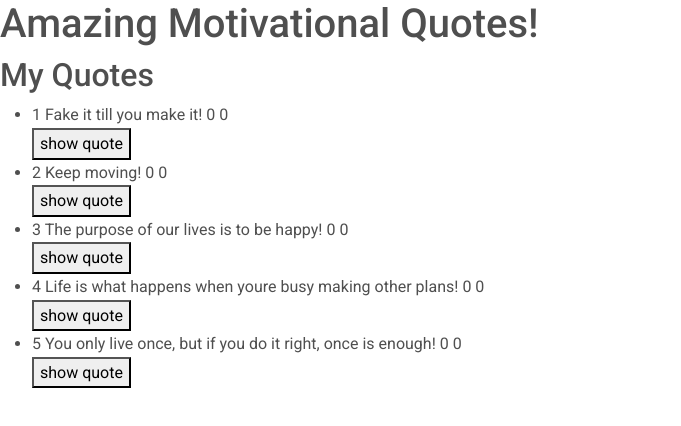
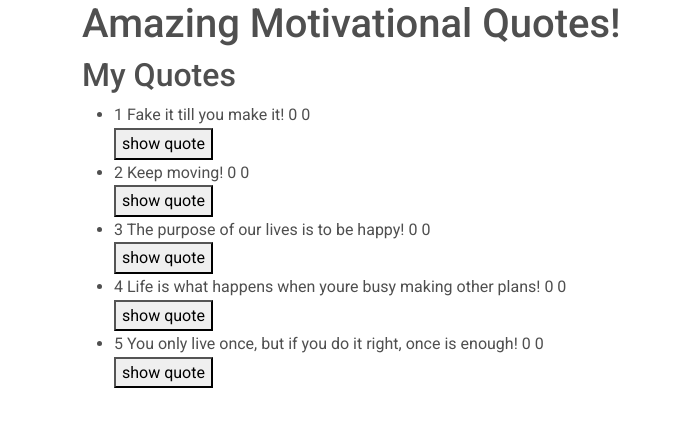
Before and after one commit to ZippMukami/Quotes-App, an Angular app: page / in a window 1280 px wide. Shown: the top 426 px of the page, without its empty margins (0-681 px from the left). Built offline with nearby package versions, Linux system fonts and the light colour scheme.

Commit message:
adds bootstrap.

```diff
--- a/src/app/quote-section/quote-section.component.html
+++ b/src/app/quote-section/quote-section.component.html
@@ -1,6 +1,9 @@
+<div class="container">
+
   <h1>Amazing Motivational Quotes!</h1>
 
-<div>
+  <div class="row">
+    <div class="col-md-6">
       <h2>My Quotes</h2>
       <ul>
         <div *ngFor="let quote of quotes; let i=index">
@@ -8,10 +11,12 @@
             {{quote.id}} {{quote.quote}} {{quote.upvote}} {{quote.downvote}}
           </li>
           <button (click)="toggleDetails(i)">show quote</button>
-      <app-quote-details *ngIf='quote.showDescription' [quote]="quote"(done)="completeQuote($event,i)"></app-quote-details>
+          <app-quote-details *ngIf='quote.showDescription' [quote]="quote" (done)="completeQuote($event,i)">
+          </app-quote-details>
 
 
         </div>
       </ul>
-
     </div>
+  </div>
+</div>
```
Lines whose indentation alone changed are shown as unchanged.
